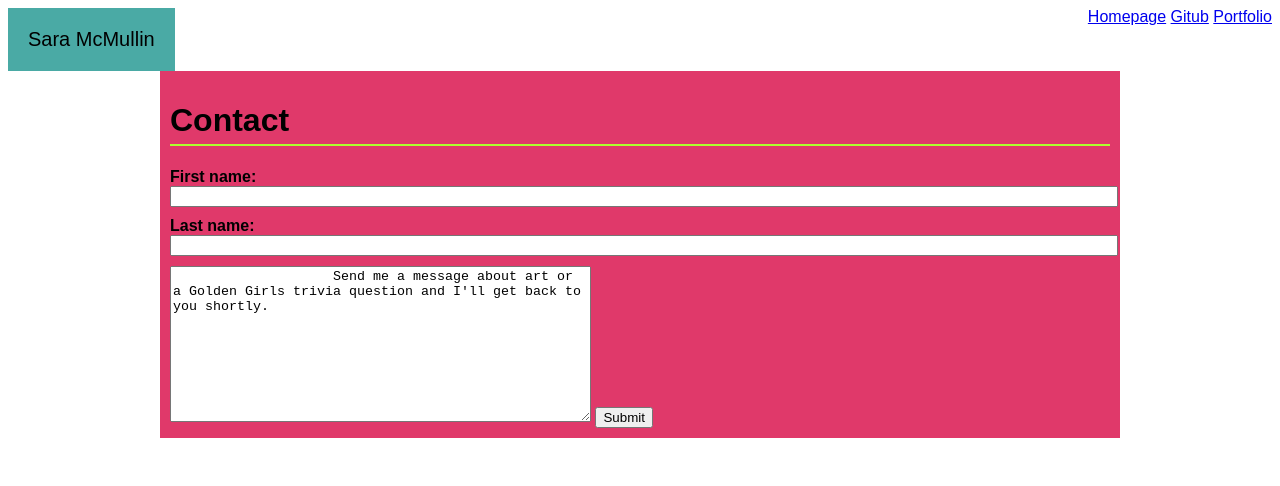
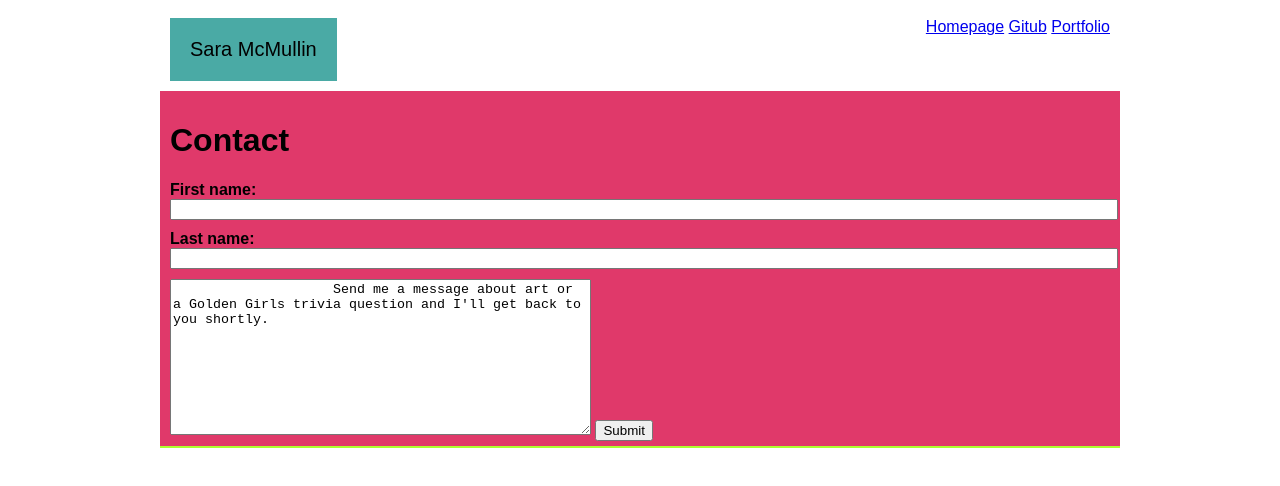
Before and after one commit to SaraMc12/Basic-Portfolio, a plain HTML site: page contact.html in a window 1280 px wide. Drawn offline with Linux system fonts and the light colour scheme.

Commit message:
updated contact css

```diff
--- a/assets/css/style.css
+++ b/assets/css/style.css
@@ -28,13 +28,16 @@ ul {
   }
 
   .container{
-    background-color:#e0396a;
+
     width: 960px;
     margin: 0 auto;
     padding: 10px;
     box-sizing: border-box;
   }
+  #contact{
+    background-color:#e0396a;
 
+  }
   hr{
     margin-bottom: 10px;
   }
--- a/contact.html
+++ b/contact.html
@@ -1,5 +1,6 @@
 <!DOCTYPE html>
 <html lang="en">
+
 <head>
     <meta charset="UTF-8">
     <meta name="viewport" content="width=device-width, initial-scale=1.0">
@@ -7,8 +8,10 @@
     <link rel="stylesheet" href="assets/css/style.css">
     <title>Document</title>
 </head>
+
 <body>
     <header>
+        <div class="container">
             <div id="saraMcMullin">Sara McMullin</div>
 
             <ul>
@@ -16,10 +19,11 @@
                 <li><a href="contact.html" target="_blank">Gitub</a></li>
                 <li><a href="portfolio.html" target="_blank">Portfolio</a></li>
             </ul>
+        </div>
     </header>
 
-    <div class="container">
-        <h1 id="contact">Contact </h1>
+    <div id="contact" class="container">
+        <h1> Contact </h1>
         <div id="form">
             <form action="#.php">
                 <div class="name">
@@ -42,4 +46,5 @@
     </div>
 
 </body>
+
 </html>
```
Lines whose indentation alone changed are shown as unchanged.
